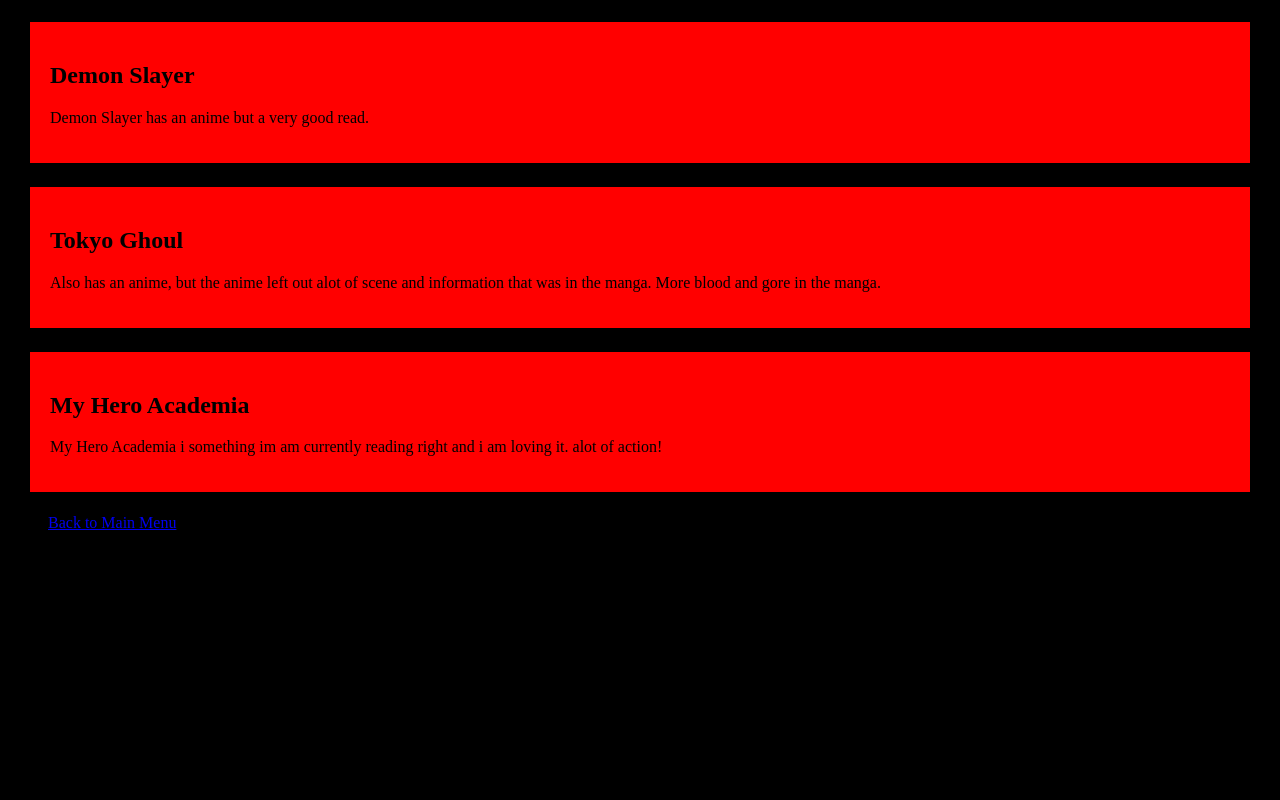
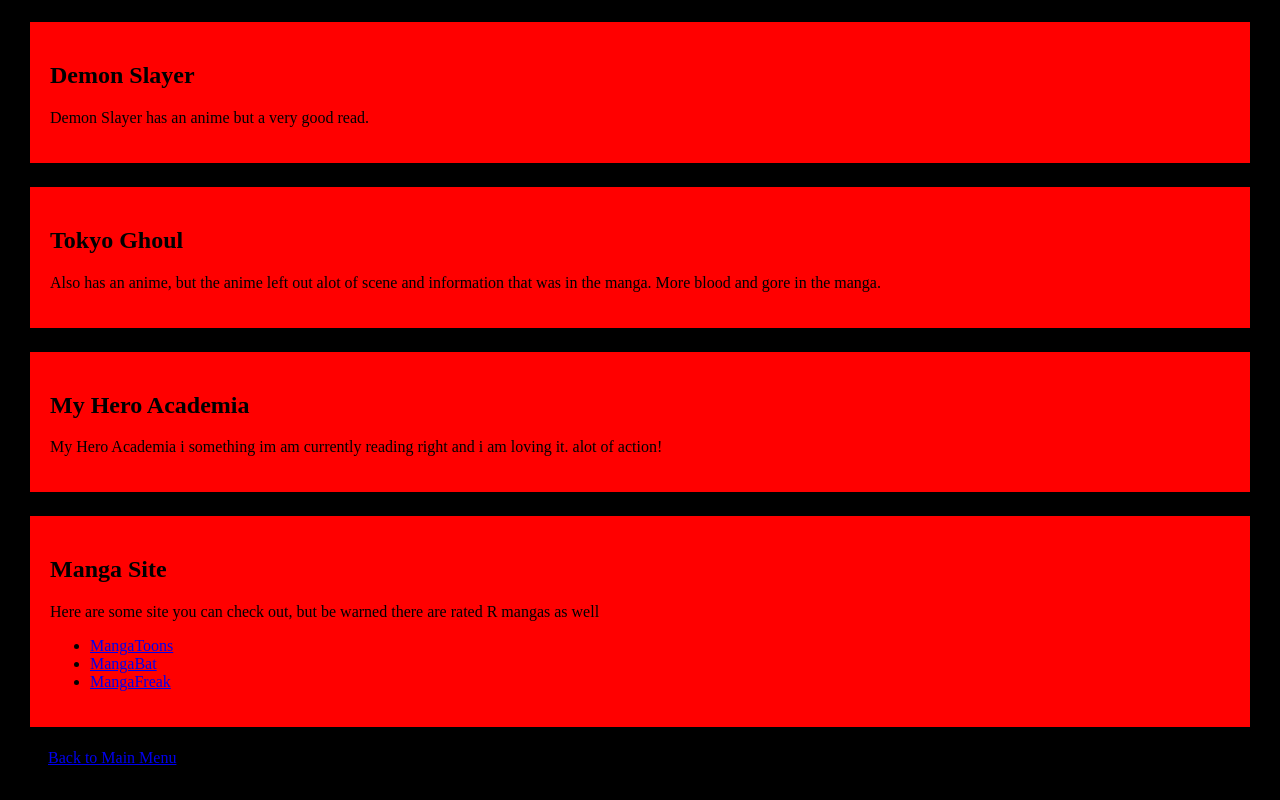
Before and after one commit to Demilition/Books.com, a plain HTML site: page index.html in a window 1280 px wide. Drawn offline with Linux system fonts and the light colour scheme.

Commit message:
Update index.html

```diff
--- a/index.html
+++ b/index.html
@@ -28,6 +28,20 @@
 <h2>My Hero Academia</h2>
 <p>My Hero Academia i something im am currently reading right and i am loving it. alot of action!</p>
 </div>
+
+
+<div class="city">
+<h2>Manga Site</h2>
+<p>Here are some site you can check out, but be warned there are rated R mangas as well</p>
+  <nav>
+    <ul>
+      <li><a href="https://mangatoon.mobi/en/genre/tags/32">MangaToons</a></li>
+      <li><a href="https://m.mangabat.com/">MangaBat</a></li>
+       <li><a href="https://w11.mangafreak.net/">MangaFreak</a></li>
+    </ul>
+  </nav>
+</div>
+
 <nav>
     <ul>
       <li><a href="https://demilition.github.io/DemiGod/">Back to Main Menu</a></li>
```
